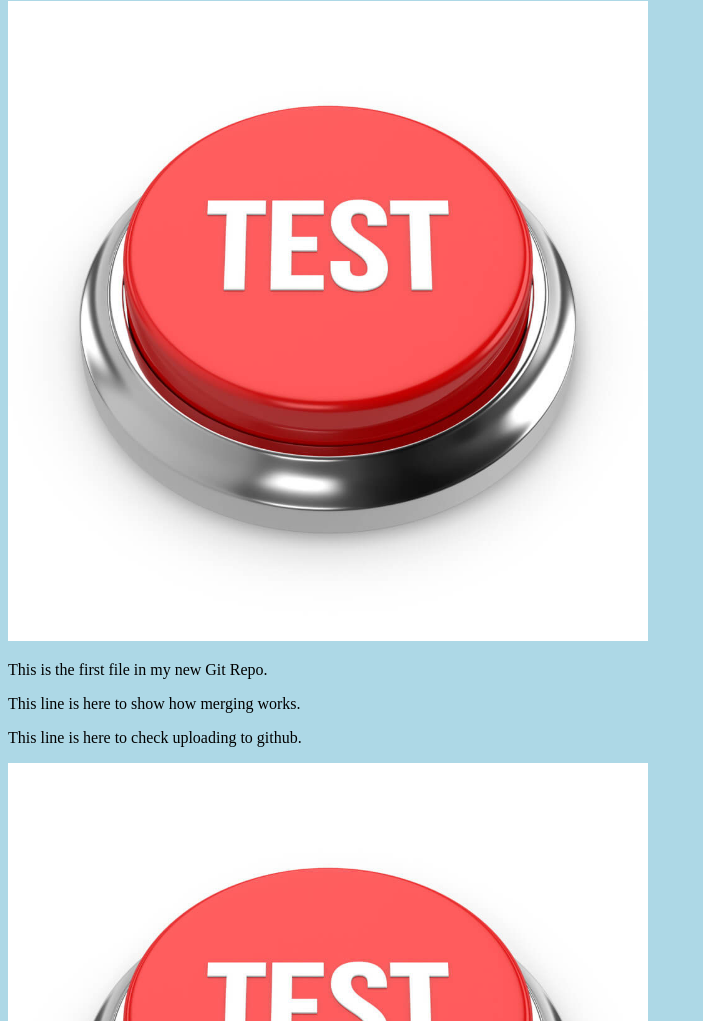
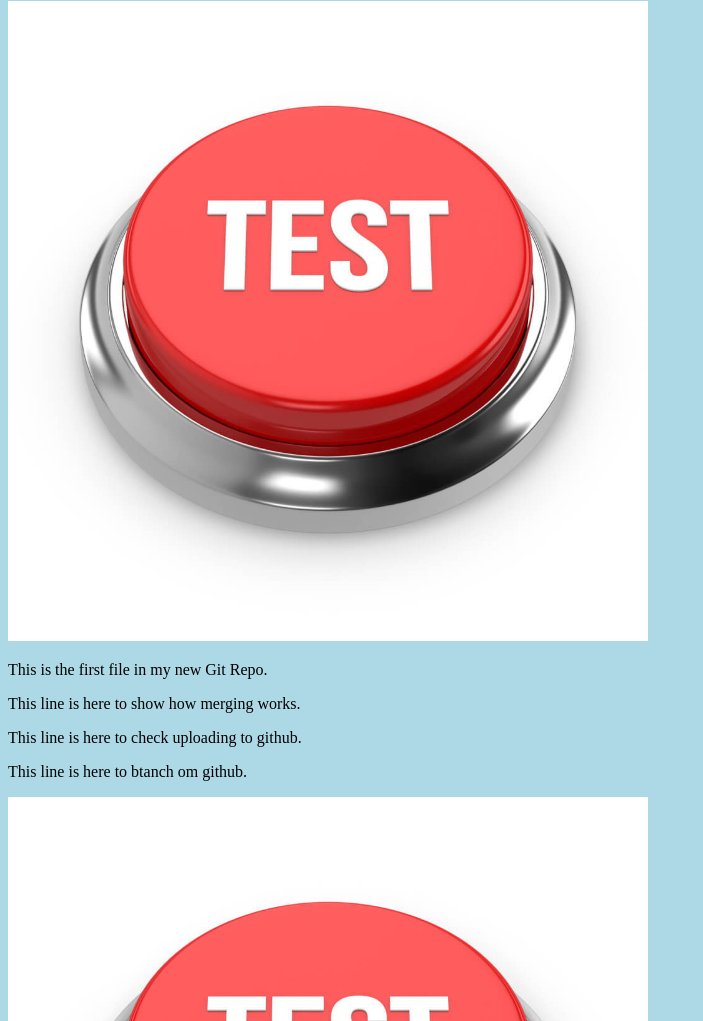
Before and after one commit to SirZen476/hello-world, a plain HTML site: page index.html in a window 1280 px wide. Shown: the part 79-1100 px from the top of the page, without its empty margins (0-703 px from the left). Drawn offline with Linux system fonts and the light colour scheme.

Commit message:
Update index.html

```diff
--- a/index.html
+++ b/index.html
@@ -11,6 +11,7 @@
 <p>This is the first file in my new Git Repo.</p>
 <p>This line is here to show how merging works.</p>
 <p>This line is here to check uploading to github.</p>
+<p>This line is here to btanch om github.</p>
 <div><img src="img_hello_git.jpg" alt="Hello Git" style="width:100%;max-width:640px"></div>
 
 </body>
```
